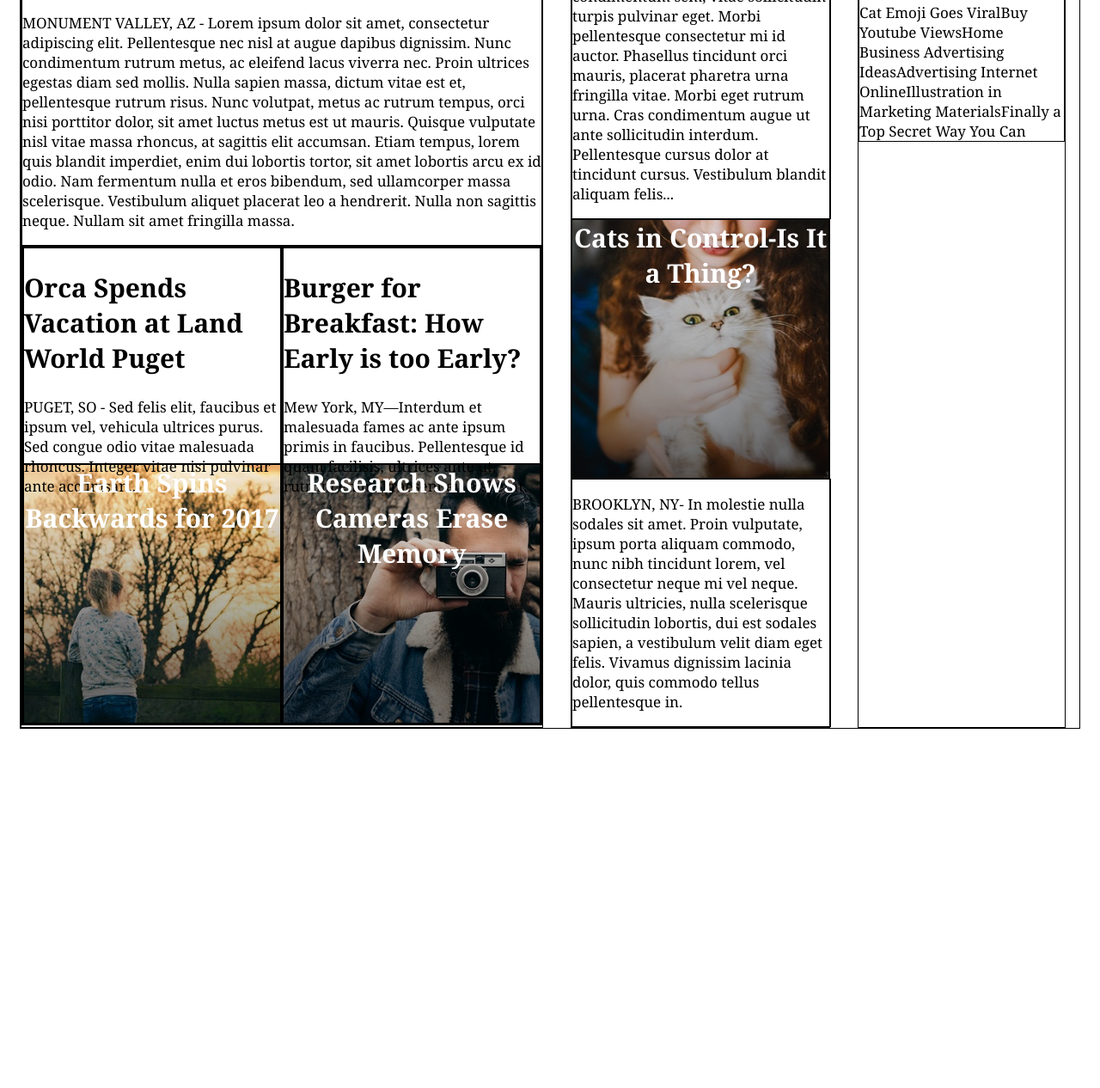
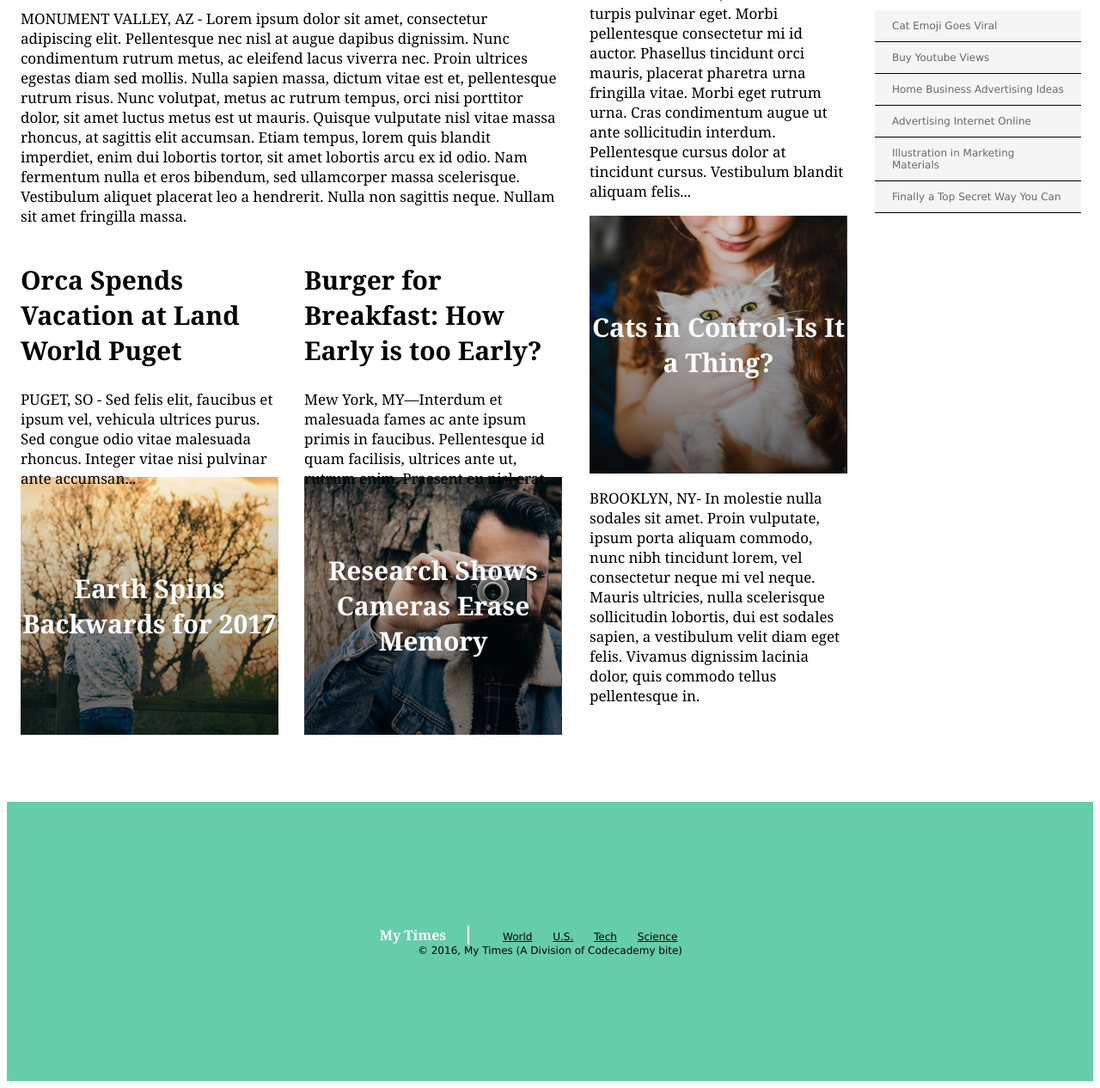
Before and after one commit to nanoanno/mytimes, a plain HTML site: page index.html in a window 1280 px wide. Shown: the part 431-1697 px from the top of the page at 86% size. Before the commit the page ends 1357 px from the top, so only its background shows below. Drawn offline with Linux system fonts and the light colour scheme.

Commit message:
add footer and additional styling, nearing completion

```diff
--- a/index.html
+++ b/index.html
@@ -23,7 +23,7 @@
 		<div class="column large">
 			<div class="main-story">
 				<div class="main-image tuna-steak">
-					<span>Mother of Three Buys Tuna Steak at Phish Concert. Leaves, "Feeling Funny."</span>
+					<span class"main-image-headline">Mother of Three Buys Tuna Steak at Phish Concert. Leaves, "Feeling Funny."</span>
 				</div>
 				<p>MONUMENT VALLEY, AZ - Lorem ipsum dolor sit amet, consectetur adipiscing elit. Pellentesque nec nisl at augue dapibus dignissim. Nunc condimentum rutrum metus, ac eleifend lacus viverra nec. Proin ultrices egestas diam sed mollis. Nulla sapien massa, dictum vitae est et, pellentesque rutrum risus. Nunc volutpat, metus ac rutrum tempus, orci nisi porttitor dolor, sit amet luctus metus est ut mauris. Quisque vulputate nisl vitae massa rhoncus, at sagittis elit accumsan. Etiam tempus, lorem quis blandit imperdiet, enim dui lobortis tortor, sit amet lobortis arcu ex id odio. Nam fermentum nulla et eros bibendum, sed ullamcorper massa scelerisque. Vestibulum aliquet placerat leo a hendrerit. Nulla non sagittis neque. Nullam sit amet fringilla massa.</p>
 			</div>
@@ -67,13 +67,26 @@
 		<!-- Small Column -->
 		<div class="column small">
 			<img src="resources/images/img-news-bite.png">
-			<div class="news bites">
+			<div class="news-bites">
 				<h3>NEWS BITES</h3>
 				<span class="bite">Cat Emoji Goes Viral</span><span class="bite">Buy Youtube Views</span><span class="bite">Home Business Advertising Ideas</span><span class="bite">Advertising Internet Online</span><span class="bite">Illustration in Marketing Materials</span><span class="bite">Finally a Top Secret Way You Can</span>
 			</div>
 		</div>
 	</div>
-
+	<footer>
+		<div class="footer-links">
+			<span class="footer-name">My Times</span>
+			<nav>
+				<span><a href="">World</a></span>
+				<span><a href="">U.S.</a></span>
+				<span><a href="">Tech</a></span>
+				<span><a href="">Science</a></span>
+			</nav>
+		</div>
+		<div class="copyright">
+			<span>&copy; 2016, My Times (A Division of Codecademy bite)</span>
+		</div>
+	</footer>
 
 
 
--- a/resources/css/style.css
+++ b/resources/css/style.css
@@ -1,5 +1,4 @@
 div {
-	border: 1px solid black;
 	display: block;
 }
 
@@ -31,6 +30,12 @@ body {
 
 h2 {
 	font-size: 30px;
+}
+
+a,
+a:hover,
+a:visited {
+	color: black;
 }
 
 .main-container {
@@ -67,6 +72,7 @@ nav span {
 
 .stories {
 	display: flex;
+	justify-content: space-between;
 }
 
 .story {
@@ -92,6 +98,7 @@ nav span {
 
 .tuna-steak {
 	background-image: url(../images/img-story-main.png);
+	width: 630px;
 }
 .earth-spins {
 	background-image: url(../images/img-story-2.png);
@@ -111,6 +118,7 @@ nav span {
 	height: 300px;
 	display: flex;
 	text-align: center;
+	align-items: center;
 }
 
 .main-image {
@@ -119,4 +127,59 @@ nav span {
 	font-size: 40px;
  	color: white;
  	height: 300px;
+ 	display: flex;
+ 	align-items: center;
 }
+
+.main-image span {
+	padding-left: 20px;
+}
+
+.news-bites h3 {
+	font-size: 16px;
+	font-weight: bold;
+	text-align: center;
+	margin-bottom: 41px;
+}
+
+.bite {
+	background-color: WhiteSmoke;
+	font-family: Verdana;
+	font-size: 12px;
+	color: DimGray;
+	border-bottom: 1px solid black;
+	padding: 11px 20px;
+	display: block;
+
+}
+
+footer {
+	height: 325px;
+	width: 100%;
+	background-color: MediumAquamarine;
+	margin: auto;
+	font-family: Verdana;
+	font-size: 12px;
+	display: flex;
+	flex-direction: column;
+	justify-content: center;
+	align-items: center;
+}
+
+.footer-name {
+	font-family: Georgia;
+	font-size: 16px;
+	font-weight: bold;
+	color: white;
+	padding-right: 25px;
+	border-right: 2px solid white;
+}
+
+footer nav {
+	display: inline-block;
+	padding-left: 25px;
+}
+
+.footer-links, .copyright {
+	display: block;
+}
```
